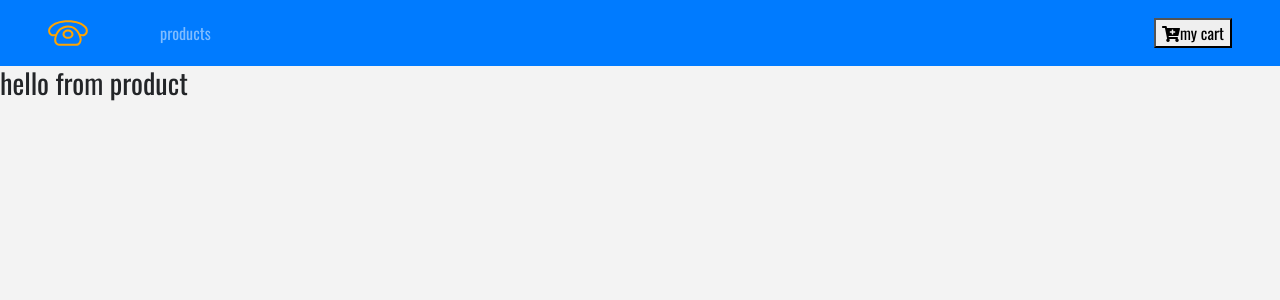
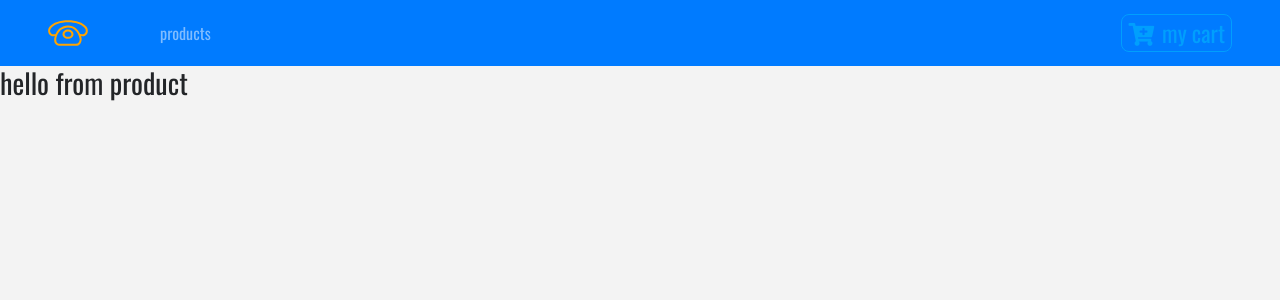
Before and after one commit to kilik42/store_recording, a React (Create React App) app: page / in a window 1280 px wide. Shown: the top 300 px of the page. Built offline with nearby package versions, Linux system fonts and the light colour scheme.

Commit message:
styled button

```diff
--- a/src/components/Navbar.js
+++ b/src/components/Navbar.js
@@ -1,6 +1,7 @@
 import React, { Component} from 'react';
 import {Link} from 'react-router-dom';
 import logo from '../logo.svg';
+import styled from 'styled-components';
 
 export class Navbar extends Component { // eslint-disable-line react/prefer-stateless-function
   render() {
@@ -25,14 +26,27 @@
           </ul>
 
           <Link to='/cart' className="ml-auto">
-            <button>
-            <i className="fas fa-cart-plus"></i>
-            my cart </button>
+            <ButtonContainer>
+              <span className="mr-2">
+                <i className="fas fa-cart-plus"></i>
+              </span>
+                my cart
+            </ButtonContainer>
           </Link>
       </nav>
     );
   }
 }
 
+const ButtonContainer = styled.button`
+  text-transform: captialize;
+  font-size:1.43rem;
+  background: transparent;
+  border: 0.05rem solid var(--lightBlue);
+  border-color:var(--lightBlue);
+  color:var(--lightBlue);
+  border-radius:0.5rem;
+`;
+
 
 export default Navbar;
```
